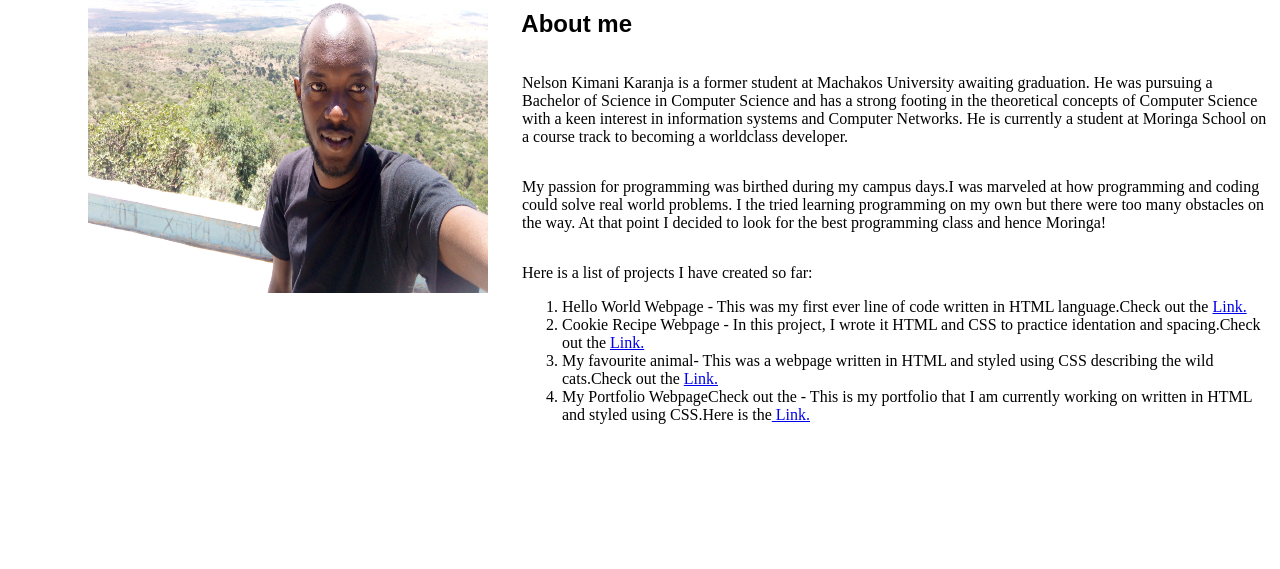
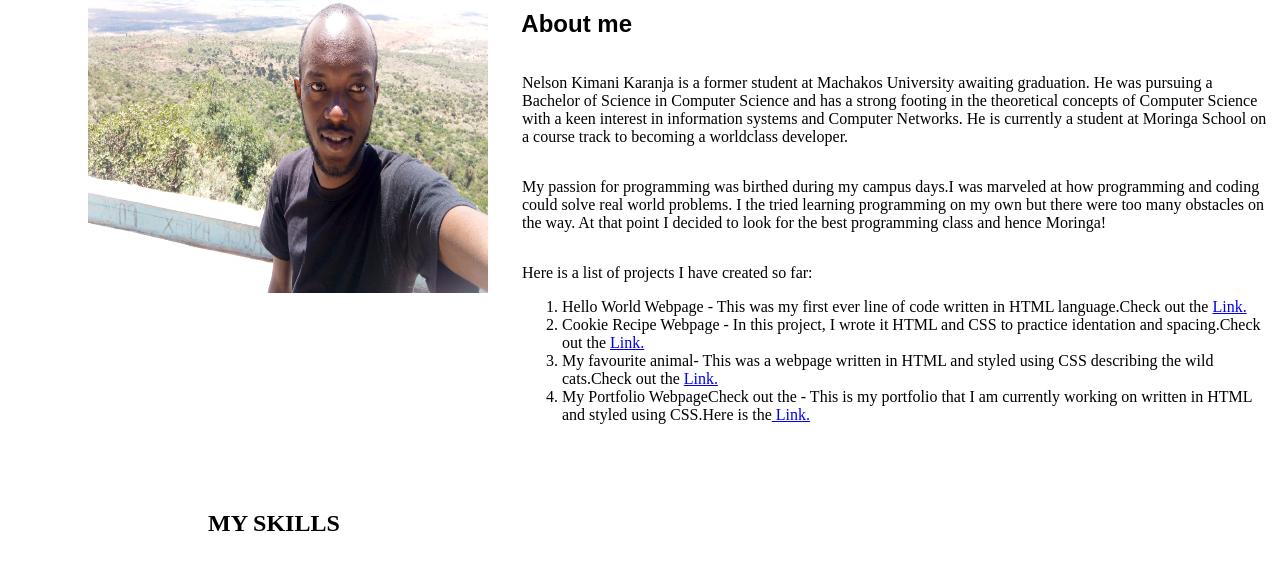
Before and after one commit to AceNel/my-portfolio, a plain HTML site: page index.html in a window 1280 px wide. Shown: the part 187-756 px from the top of the page. Drawn offline with Linux system fonts and the light colour scheme.

```diff
--- a/index.html
+++ b/index.html
@@ -35,5 +35,10 @@
         <li>My Portfolio WebpageCheck out the - This is my portfolio that I am currently working on written in HTML and styled using CSS.Here is the<a href="http://moringaschool.com/"> Link.</a></li>
       </ol>
     </div>
+    <div class="important">
+    <div class="skills">
+      <h2>MY SKILLS</h2>
+    </div>
+    </div>
   </body>
 </html>
```
